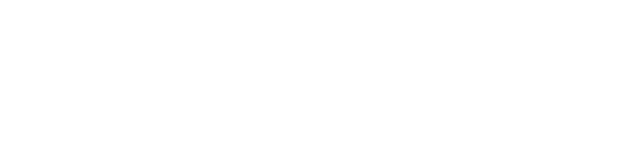
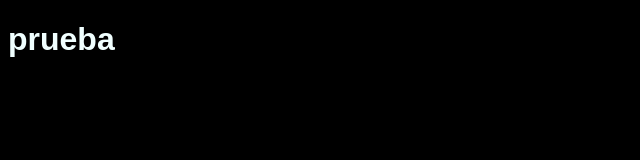
Before and after one commit to Elduir/Stergy-Tech, a plain HTML site: page index.html in a window 1280 px wide. Shown: the whole page, without its empty margins (0-640 px from the left). Drawn offline with Linux system fonts and the light colour scheme.

Commit message:
add css archive
añado un archivo css para probar como funciona git hub

```diff
--- /dev/null
+++ b/CSS/index.CSS
@@ -0,0 +1,5 @@
+.body {
+  background-color: #000000;
+  font-family: Arial, sans-serif;
+  color: azure;
+}
--- a/index.html
+++ b/index.html
@@ -1,8 +1,20 @@
+<!--Tipo de documento-->
 <!DOCTYPE html>
-
+<!--Lenguiaje del documento-->
 <html lang="es">
 
+<!--"Header" La cabezera del docuemnto -->
+<header>
+    <!--Titulo de la pagina-->
+    <title>Stergy Tech</title>
 
+    <!--Archivo CSS de la pagina index-->
+    <link rel="stylesheet" href="CSS/index.CSS">
+</header>
 
+  <!--El cuerpo del archivo-->
+  <body class="body">
+    <h1>prueba</h1>
+  </body>
 
 </html>
```
